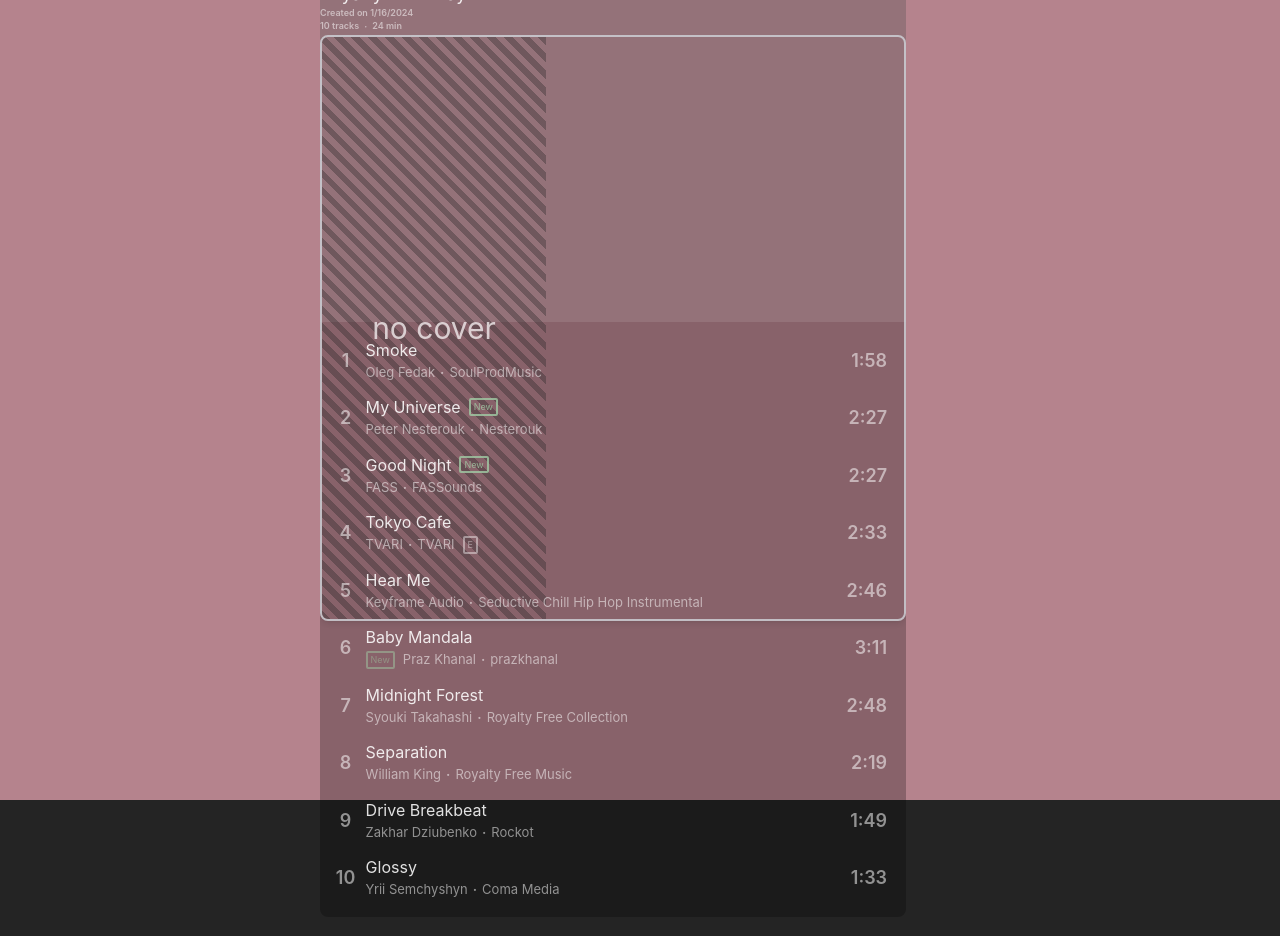
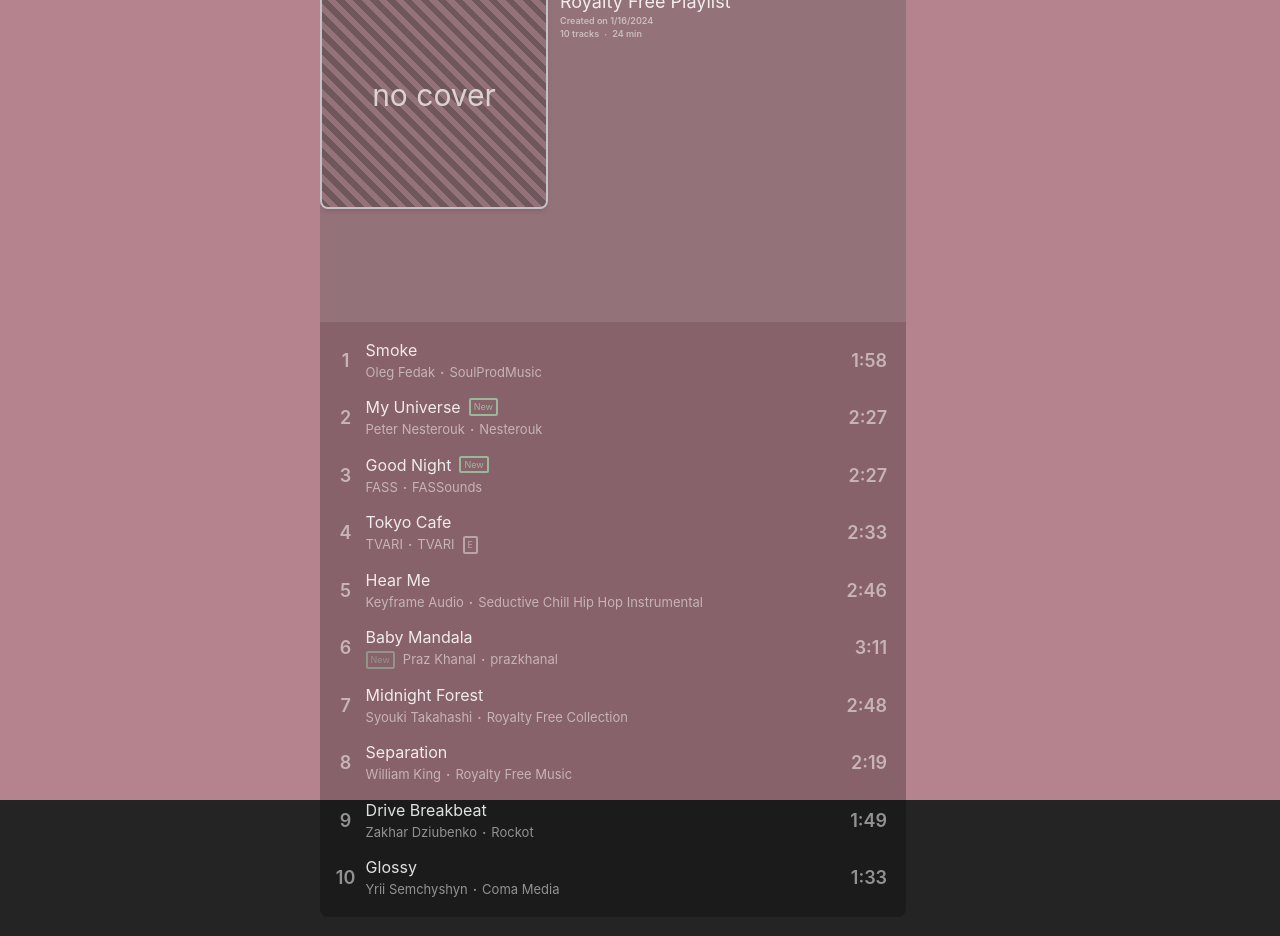
Before and after one commit to bouzidanas/react-list-player, a React (Vite) app: page / in a window 1280 px wide. Shown: the top 936 px of the page. Built offline with nearby package versions, Linux system fonts and the light colour scheme.

Commit message:
update ListPlayer CSS

```diff
--- a/src/ListPlayer.css
+++ b/src/ListPlayer.css
@@ -104,13 +104,13 @@
   height: 1.25rem;
 }
 
-.text {
+/* .text {
 
 }
 
 .list-number {
 
-}
+} */
 
 .info-cont {
   display: flex;
@@ -208,14 +208,42 @@
   display: flex;
   align-items: center;
 }
+/* ---------------------------- */
 
-/* ---------------------------- */
+/* INFOCARD ------------------- */
 div.lt-info-card {
+  display: flex;
+  flex-direction: row-reverse;
+  justify-content: space-between;
+  height: 100%;
+  min-height: fit-content;
+  padding: 1rem/* 16px */;
   transition: padding 0.3s ease-in-out;
 }
 
 div.lt-info-panel {
+  flex: 1 1 0%;
+  display: flex;
+  flex-direction: column;
+  width: 100%;
+  min-width: 13.9rem/* 222.4px */;
+  max-height: 30rem/* 480px */;
+  padding-bottom: 5rem/* 80px */;
+  padding-left: 0.75rem/* 12px */;
+  padding-right: 0.75rem/* 12px */;
+  padding-top: 0.5rem/* 8px */;
+  transition-property: all;
+  transition-timing-function: cubic-bezier(0.4, 0, 0.2, 1);
+  transition-duration: 500ms;
   animation: fadeIn 0.6s ease-in-out;
+}
+
+/* div.lt-info-title {
+
+} */
+
+h1.lt-info-title-h1 {
+  font-size: 2rem;
 }
 
 div.lt-info-stats {
@@ -224,7 +252,7 @@
   gap: 0.25rem;
 }
 
-div.lt-info-stats > span {
+div.lt-info-stats > span, h1.lt-info-title-h1 > span {
   white-space: nowrap;
 }
 
--- a/src/ListPlayer.tsx
+++ b/src/ListPlayer.tsx
@@ -397,10 +397,10 @@
 
 export const ListInfoCard = ({ track, info }: { track: track, info: listInfo }) => {
     return (
-        <div className="lt-info-card flex justify-between h-full min-h-fit flex-row-reverse p-4">
-            <div className="lt-info-panel flex flex-col w-full min-w-[13.9rem] max-h-[30rem] flex-1 pb-20 px-3 pt-2 transition-all duration-500 ease-in-out">
+        <div className="lt-info-card">
+            <div className="lt-info-panel">
                 <div className="lt-info-title">
-                    <h1 className="text lt-info-title-h1 text-[2rem]">
+                    <h1 className="text lt-info-title-h1">
                         {
                             info.type === "playlist"
                             ?   <span className="text pure">{info.name}</span>
```
